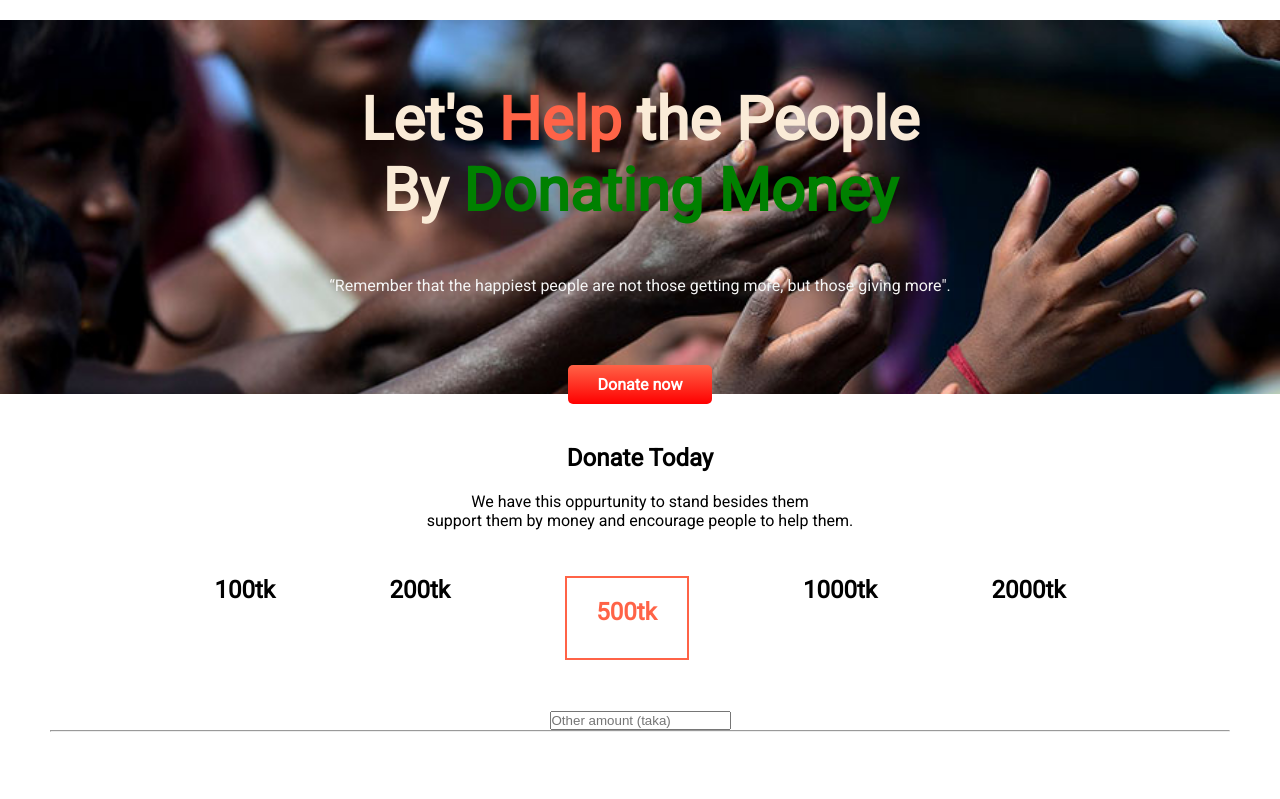
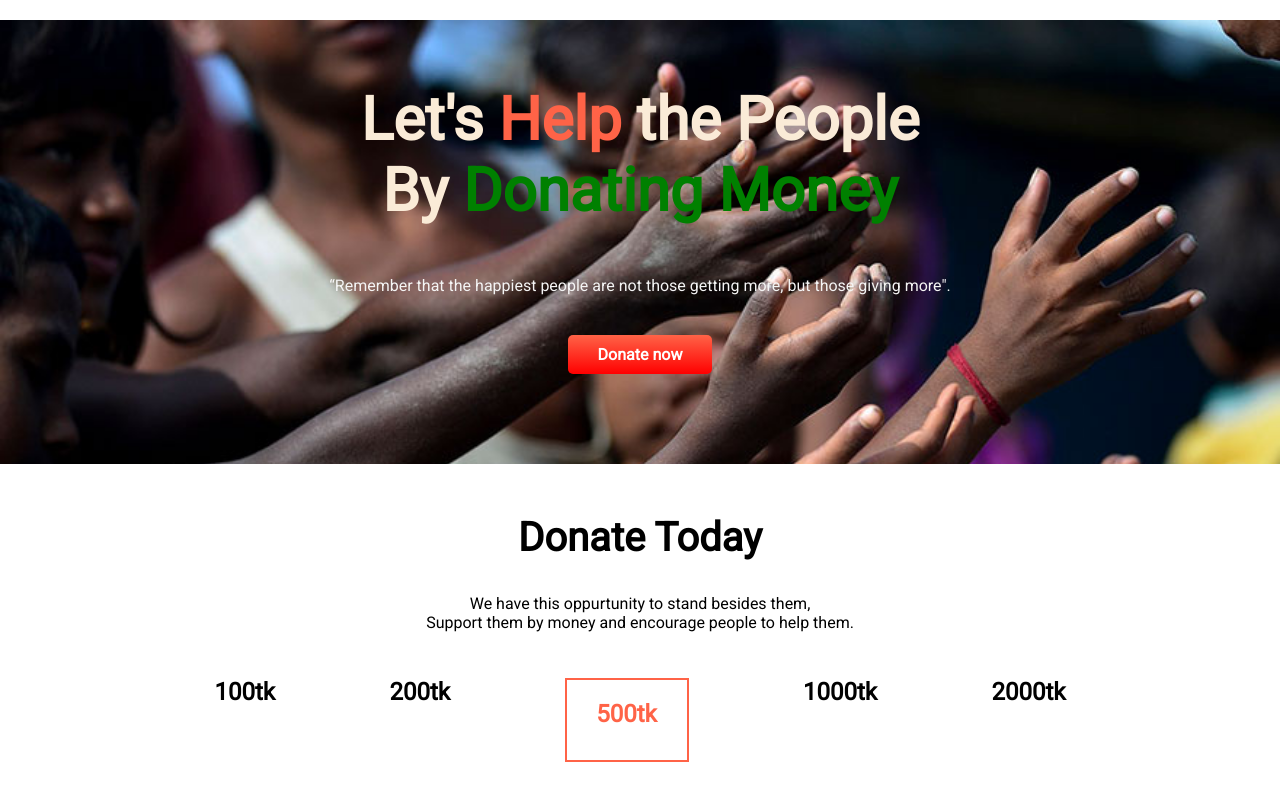
Before and after one commit to nh-naim/my-donation, a plain HTML site: page index.html in a window 1280 px wide. Shown: the top 799 px of the page. Drawn offline with Linux system fonts and the light colour scheme.

Commit message:
text edit

```diff
--- a/index.html
+++ b/index.html
@@ -31,9 +31,9 @@
     </section>
     <section class="part2">
         <div class="container-2">
-            <h1>Donate Today</h1>
-            <p class="plan-para">We have this oppurtunity to stand besides them<br>
-                support them by money and encourage people to help them.</p>
+            <h1 class="donate-today">Donate Today</h1>
+            <p class="plan-para">We have this oppurtunity to stand besides them,<br>
+                Support them by money and encourage people to help them.</p>
         </div>
         <div class="amount">
             <h1>100tk</h1>
@@ -95,7 +95,7 @@
                 Cherrapunji, an upstream region of India situated near the northeast part of Bangladesh. The region
                 recorded 972 millimetres of rainfall, the highest in 122 years, and 2500 millimetres, the highest in 100
                 years.</p>
-            <a class="con-button" target="_blank" href="">How to Contribute?</a>
+            <a class="con-button" target="_blank" href="">To Contribute</a>
         </div>
         <div class="half-width">
             <img src="images/donation6.jpg" alt="">
--- a/style.css
+++ b/style.css
@@ -44,7 +44,13 @@ body {
     background-repeat: no-repeat;
 }
 
+.donate-today {
+    font-size: 40px;
+    font-weight: bold;
+}
+
 .link-button {
+
     text-decoration: none;
     background-image: linear-gradient(tomato, red);
     font-weight: bold;
@@ -56,7 +62,8 @@ body {
 
 .button-position {
     text-align: center;
-    margin-top: 80px;
+    margin-top: 10px;
+    padding-bottom: 100px;
 }
 
 .part2 {
@@ -89,9 +96,13 @@ body {
     padding: 30px 50px;
 }
 
+.other-amount {
+    border: 1px solid white;
+}
+
 .button-2-position {
     text-align: center;
-    margin-top: 80px;
+    margin-top: 50px;
 }
 
 .link-button-2 {
@@ -101,7 +112,7 @@ body {
     color: white;
     padding: 10px 30px;
     border-radius: 5px;
-    margin-bottom: 40px;
+    margin-top: 20px;
 }
 
 .sec-3 {
@@ -195,9 +206,9 @@ body {
 }
 
 .con-button {
-    color: whitesmoke;
     text-decoration: none;
     background-color: tomato;
+    color: whitesmoke;
     padding: 15px 30px;
     border-radius: 5px;
     font-weight: bold;
```
